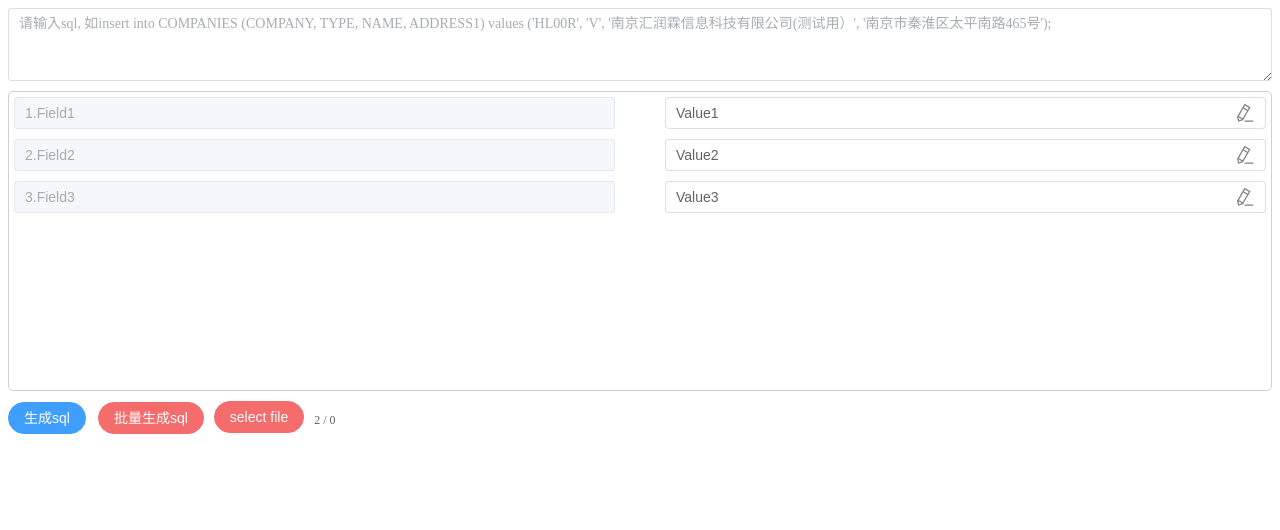
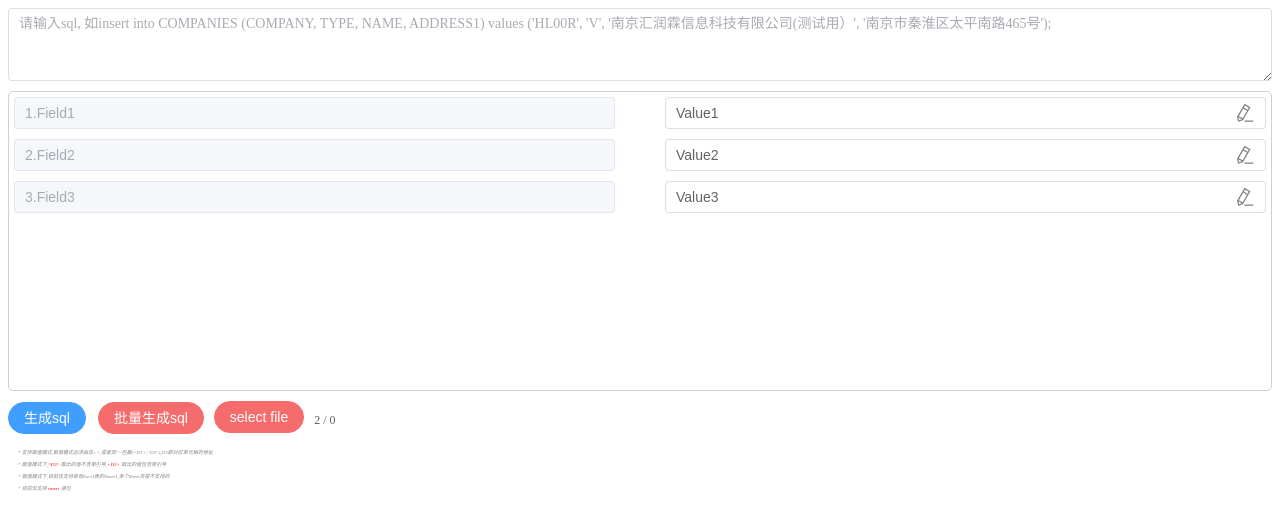
Before and after one commit to maclanelf/vue_excelsql, a Vue app: page / in a window 1280 px wide. Shown: the top 530 px of the page. Built offline with nearby package versions, Linux system fonts and the light colour scheme.

Commit message:
添加提示,处理excel取值为空时的bug

```diff
--- a/src/components/HelloWorld.vue
+++ b/src/components/HelloWorld.vue
@@ -39,6 +39,12 @@
                 </div>
             </template>
         </el-drawer>
+        <div>
+            <p style="font-size: 5px;margin-left: 10px;color: grey;font-style:italic;">* 支持取值模式,取值模式必须由双++,或者双~~包裹(+D3+,~D3~),D3即对应单元格的地址</p>
+            <p style="font-size: 5px;margin-left: 10px;color: grey;font-style:italic;">* 取值模式下,<span style="color: red">~D3~</span> 取出的值不含单引号,<span style="color: red">+D3+</span> 取出的值包含单引号</p>
+            <p style="font-size: 5px;margin-left: 10px;color: grey;font-style:italic;">* 取值模式下,目前仅支持单张Excel表的Sheet1,多个Sheet页是不支持的</p>
+            <p style="font-size: 5px;margin-left: 10px;color: grey;font-style:italic;">* 目前仅支持 <span style="color: red">insert</span> 语句</p>
+        </div>
     </div>
 </template>
 
@@ -231,7 +237,8 @@ function generateSql(ina) {
                 matchArr.forEach((match, index) => {
                     // debugger // eslint-disable-line
                     const replaceValue = match.replaceAll(/\+|~/g, "").trim()
-                    const excelValue = Excel.value.getValue(replaceValue).v
+                    //当查找的单元格实际是空值的时候,则使用字符串''替代返回的值
+                    const excelValue = Excel.value.getValue(replaceValue)===undefined ? '' : Excel.value.getValue(replaceValue).v
                     realvalue = Object.values(item)[0].replace(replaceValue, excelValue)
                 })
 
```
